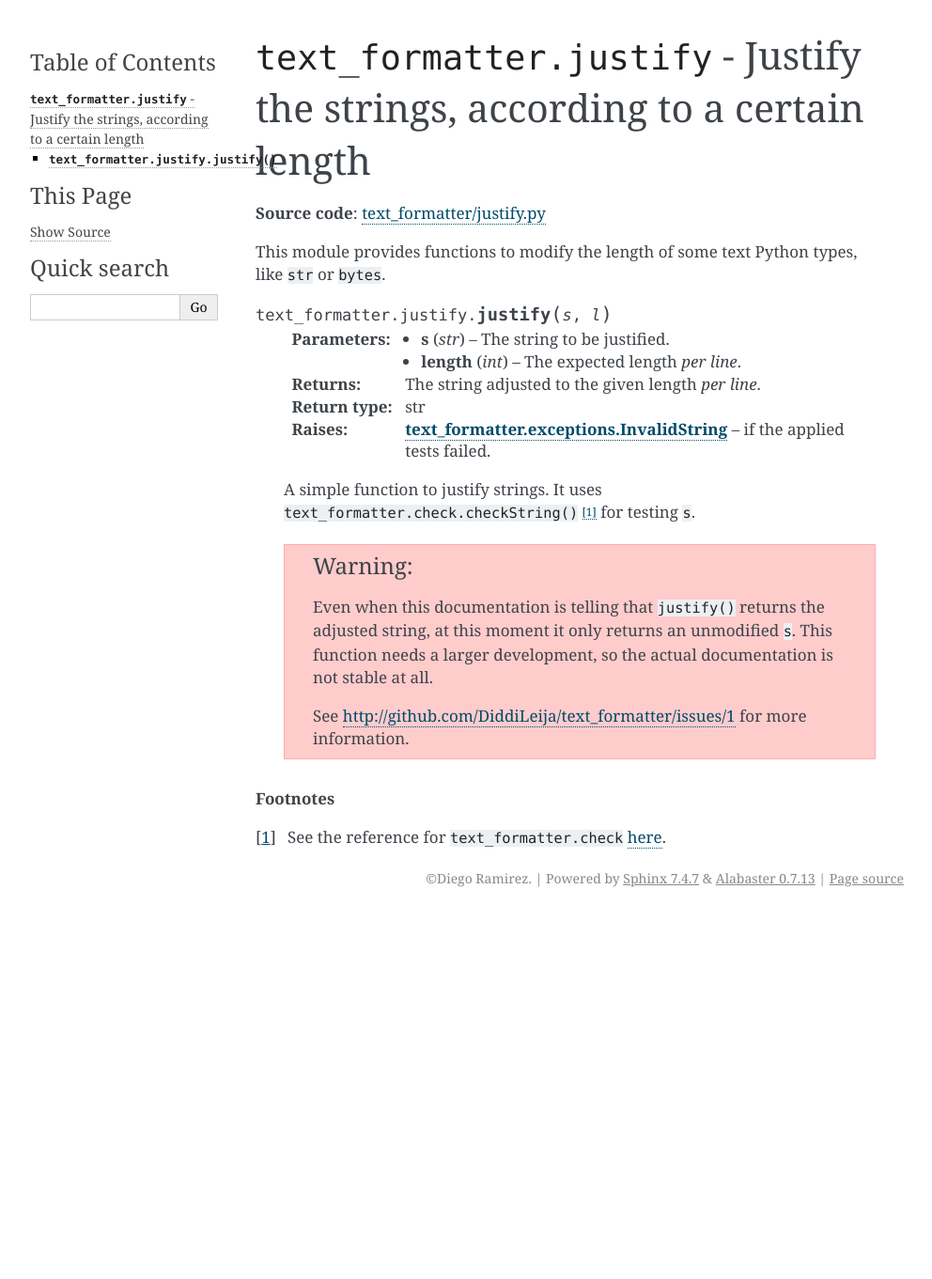
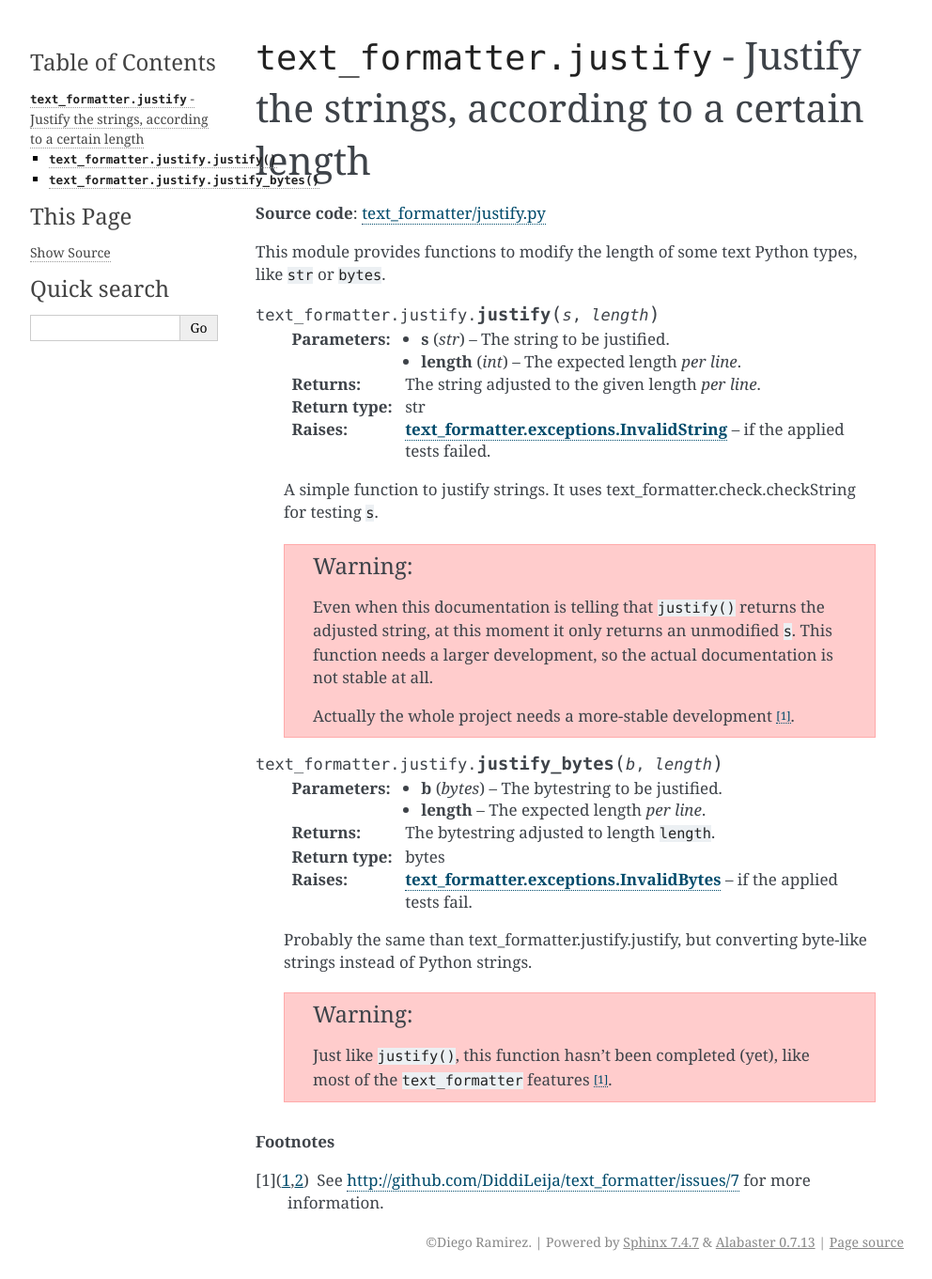
Before and after one commit to DiddiLeija/text_formatter, a Sphinx documentation site: the page built from docs/modules/module_justify.rst, in a window 1280 px wide. Shown: the whole page at 94% size, without its empty margins (148-1140 px from the left). Built offline with Sphinx 7.4.7, drawn with Linux system fonts in a browser that asks for light colours; before the commit the page ends 974 px from its top, so only the background shows below that.

Commit message:
Update module_justify.rst
Add the most recent contents and update the existent ones.

```diff
--- a/docs/modules/module_justify.rst
+++ b/docs/modules/module_justify.rst
@@ -7,7 +7,7 @@
 
 This module provides functions to modify the length of some text Python types, like ``str`` or ``bytes``.
 
-.. py:function:: text_formatter.justify.justify(s, l)
+.. py:function:: text_formatter.justify.justify(s, length)
 
    :param str s: The string to be justified.
    :param int length: The expected length *per line*.
@@ -15,15 +15,31 @@ This module provides functions to modify the length of some text Python types, l
    :rtype: str
    :raises text_formatter.exceptions.InvalidString: if the applied tests failed.
 
-   A simple function to justify strings. It uses ``text_formatter.check.checkString()`` [#f1]_ for testing ``s``.
+   A simple function to justify strings. It uses text_formatter.check.checkString for testing ``s``.
 
    .. warning::
 
       Even when this documentation is telling that ``justify()`` returns the adjusted string, at this moment it only returns an unmodified
       ``s``. This function needs a larger development, so the actual documentation is not stable at all.
 
-      See http://github.com/DiddiLeija/text_formatter/issues/1 for more information.
+      Actually the whole project needs a more-stable development [#f1]_.
+
+.. py:function:: text_formatter.justify.justify_bytes(b, length)
+
+   :param bytes b: The bytestring to be justified.
+   :param length: The expected length *per line*.
+   :return: The bytestring adjusted to length ``length``.
+   :rtype: bytes
+   :raises text_formatter.exceptions.InvalidBytes: if the applied tests fail.
+
+   Probably the same than text_formatter.justify.justify, but converting byte-like strings instead
+   of Python strings.
+
+   .. warning::
+
+      Just like ``justify()``, this function hasn't been completed (yet), like most of the
+      ``text_formatter`` features [#f1]_.
 
 .. rubric:: Footnotes
 
-.. [#f1] See the reference for ``text_formatter.check`` `here <https://text-formatter.readthedocs.io/en/latest/modules/module_check.html>`_.
+.. [#f1] See http://github.com/DiddiLeija/text_formatter/issues/7 for more information.
```
